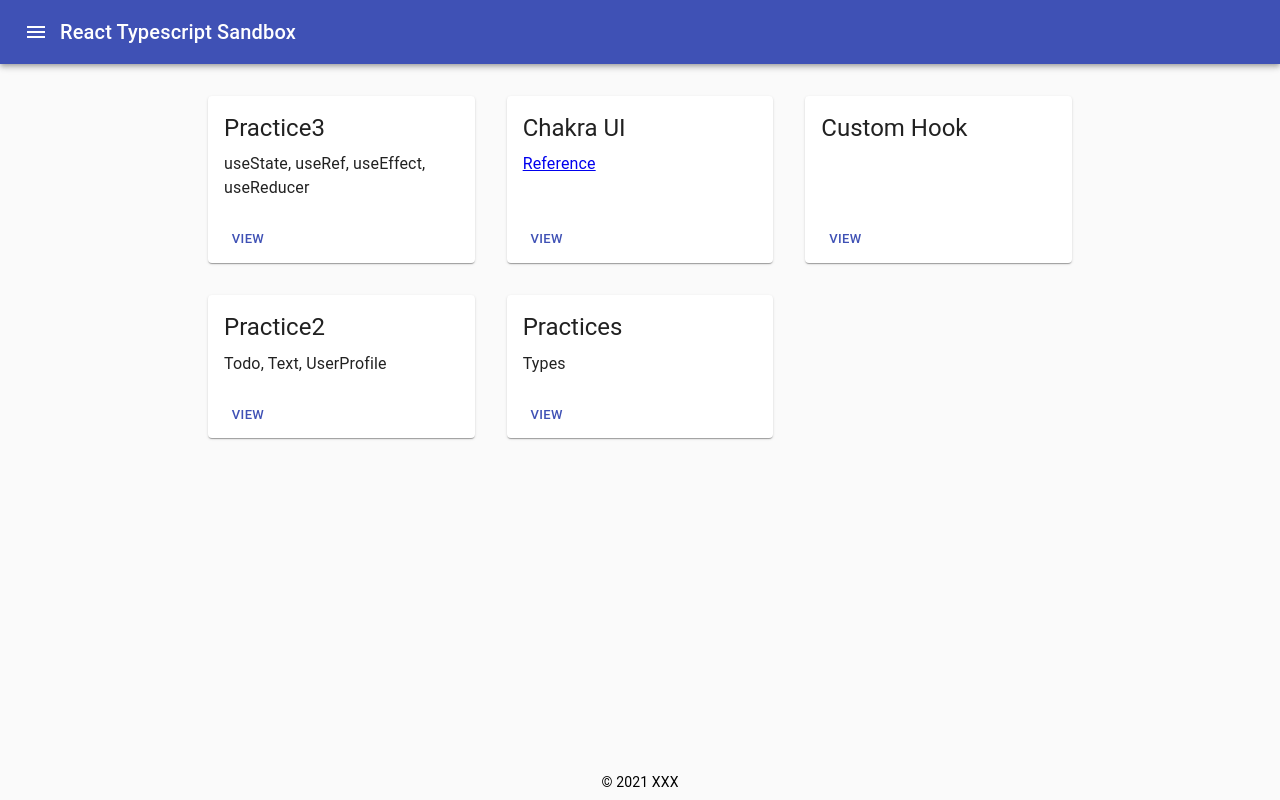
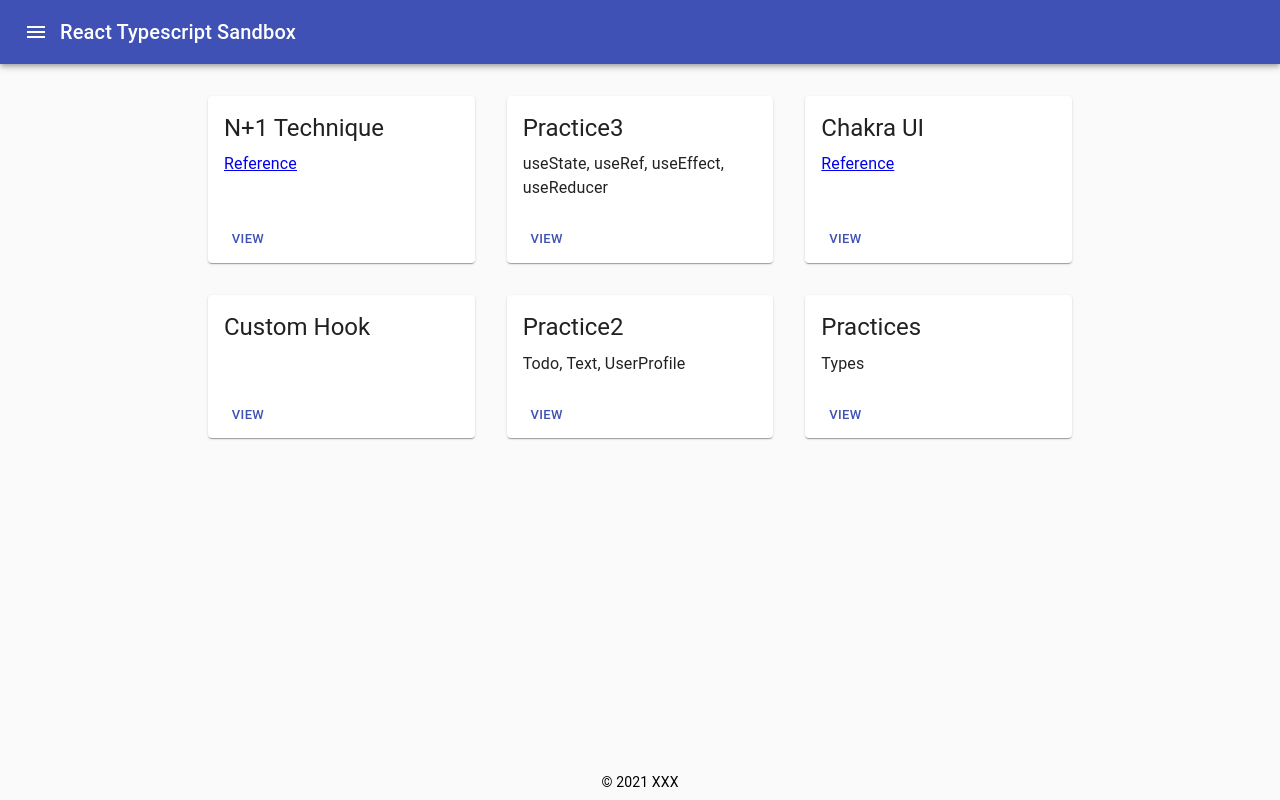
Before and after one commit to tayutaedomo/react-typescript-sandbox, a React (Create React App) app: page / in a window 1280 px wide. Built offline with nearby package versions, Linux system fonts and the light colour scheme.

Commit message:
add: Burden component

```diff
--- /dev/null
+++ b/src/components/burden/Burden.tsx
@@ -0,0 +1,46 @@
+import axios from 'axios';
+import React, { useEffect, useState } from 'react';
+
+import { Album } from '../../types/api/album';
+
+const Burden = () => {
+  const [albums, setAlbums] = useState<Album[]>([]);
+
+  useEffect(() => {
+    const fetchAlbums = async () => {
+      const url = 'https://jsonplaceholder.typicode.com/albums';
+      const albums = (await axios.get<Album[]>(url)).data;
+
+      setAlbums(albums);
+    };
+
+    fetchAlbums();
+  }, []);
+
+  return (
+    <>
+      <table>
+        <thead>
+          <tr>
+            <th>ID</th>
+            <th>User</th>
+            <th>Title</th>
+          </tr>
+        </thead>
+        <tbody>
+          {albums.map((album) => {
+            return (
+              <tr key={`album${album.id}`}>
+                <td>{album.id}</td>
+                <td>{album.userId}</td>
+                <td>{album.title}</td>
+              </tr>
+            );
+          })}
+        </tbody>
+      </table>
+    </>
+  );
+};
+
+export default Burden;
--- a/src/components/home/Home.tsx
+++ b/src/components/home/Home.tsx
@@ -70,6 +70,19 @@ export const cards: Array<HomeCardType> = [
     content: 'useState, useRef, useEffect, useReducer',
     to: '/practice3',
   },
+  {
+    headline: 'N+1 Technique',
+    content: (
+      <a
+        href="https://dev.classmethod.jp/articles/frontend_n_1_reduce_burden/"
+        target="_blank"
+        rel="noopener noreferrer"
+      >
+        Reference
+      </a>
+    ),
+    to: '/burden',
+  },
 ];
 
 export default Home;
--- a/src/router/Router.tsx
+++ b/src/router/Router.tsx
@@ -13,6 +13,7 @@ import ChakraUIPrivateRoute from './ChakraUIPrivateRoute';
 import ChakraUIProvider from '../providers/ChakraUIProvider';
 import ChakraUIHeaderLayout from '../components/chakraui/templates/HeaderLayout';
 import Practice3 from '../components/practice3/Practice3';
+import Burden from '../components/burden/Burden';
 
 const Router = memo(() => {
   return (
@@ -63,6 +64,11 @@ const Router = memo(() => {
             <Practice3 />
           </DefaultLayout>
         </Route>
+        <Route path="/burden">
+          <DefaultLayout>
+            <Burden />
+          </DefaultLayout>
+        </Route>
         <Route path="*">
           <Page404 />
         </Route>
--- /dev/null
+++ b/src/types/api/album.ts
@@ -0,0 +1,5 @@
+export type Album = {
+  id: number;
+  userId: number;
+  title: string;
+};
```
